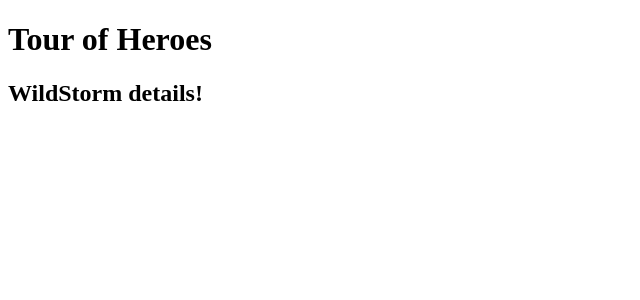
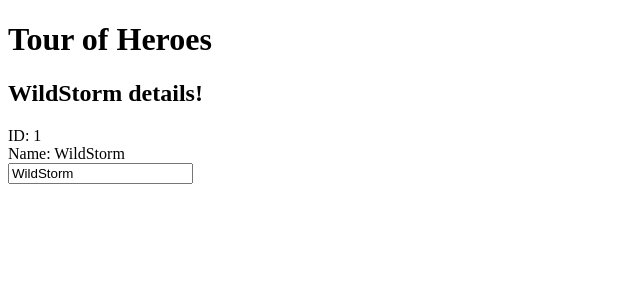
Before and after one commit to cyberplanner/angular-tour-of-heroes, an Angular app: page / in a window 1280 px wide. Shown: the top 300 px of the page, without its empty margins (0-640 px from the left). Built offline with nearby package versions, Linux system fonts and the light colour scheme.

Commit message:
Two-way data binding

```diff
--- a/src/app/app.component.ts
+++ b/src/app/app.component.ts
@@ -9,7 +9,13 @@
   selector: 'app-root',
   templateUrl: './app.component.html',
   styleUrls: ['./app.component.css'],
-  template: `<h1>{{title}}</h1><h2>{{hero.name}} details!</h2>`
+  template: `
+  <h1>{{title}}</h1>
+  <h2>{{hero.name}} details!</h2>
+  <div><label>ID: </label>{{hero.id}}</div>
+  <div><label>Name: </label>{{hero.name}}</div>
+  <input [(ngModel)] = "hero.name" placeholder="Name"/>
+  `
 })
 
 export class AppComponent {
```
